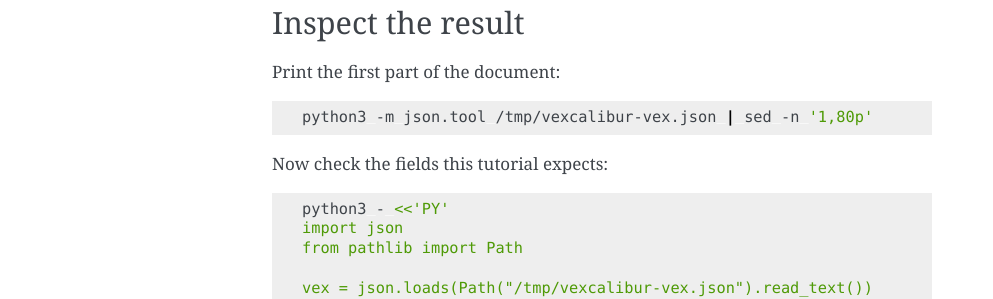
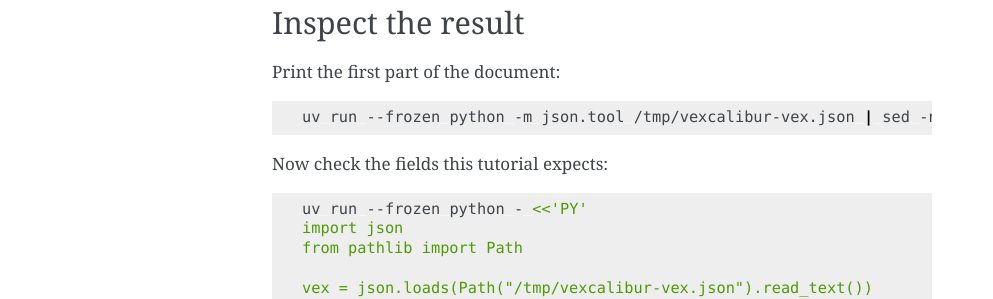
Before and after one commit to vexcalibur-dev/vexcalibur, a Sphinx documentation site: the page built from docs/tutorials/quickstart.md, in a window 1280 px wide. Shown: the part 1289-1588 px from the top of the page, without its empty margins (148-1141 px from the left). Built offline with Sphinx 7.4.7, drawn with Linux system fonts in a browser that asks for light colours.

Commit message:
docs: run verification snippets through uv's project interpreter
Switch the copy-paste assertion blocks from a bare python3 to
'uv run --frozen python'. The interpreter uv provisions lives in the
project environment and is not on the caller's PATH, so a host
python3 could be absent or the wrong environment even when uv sync and
generation succeed. Running through uv matches the rest of these docs.

Addresses PR review feedback.

Co-Authored-By: Claude Fable 5 <noreply@anthropic.com>
Claude-Session: https://claude.ai/code/session_01RDVDpRdFD5AsQy8Lrdar5Y

````diff
--- a/docs/tutorials/quickstart.md
+++ b/docs/tutorials/quickstart.md
@@ -57,13 +57,13 @@ The command should exit without output and create `/tmp/vexcalibur-vex.json`.
 Print the first part of the document:
 
 ```bash
-python3 -m json.tool /tmp/vexcalibur-vex.json | sed -n '1,80p'
+uv run --frozen python -m json.tool /tmp/vexcalibur-vex.json | sed -n '1,80p'
 ```
 
 Now check the fields this tutorial expects:
 
 ```bash
-python3 - <<'PY'
+uv run --frozen python - <<'PY'
 import json
 from pathlib import Path
 
````
Also changed, not shown: README.md (+1 -1 lines), docs/tutorials/offline-local-findings.md (+1 -1 lines).
